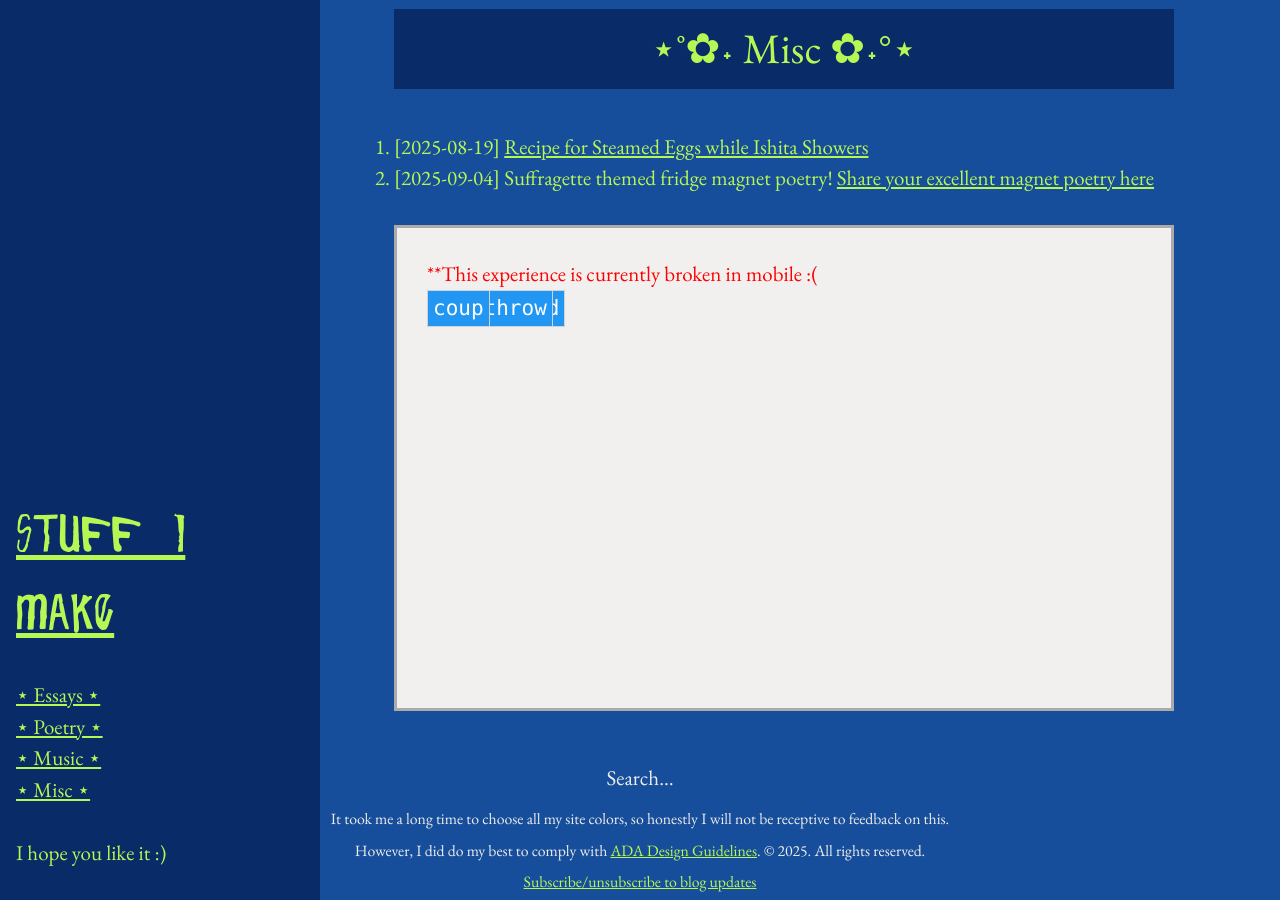
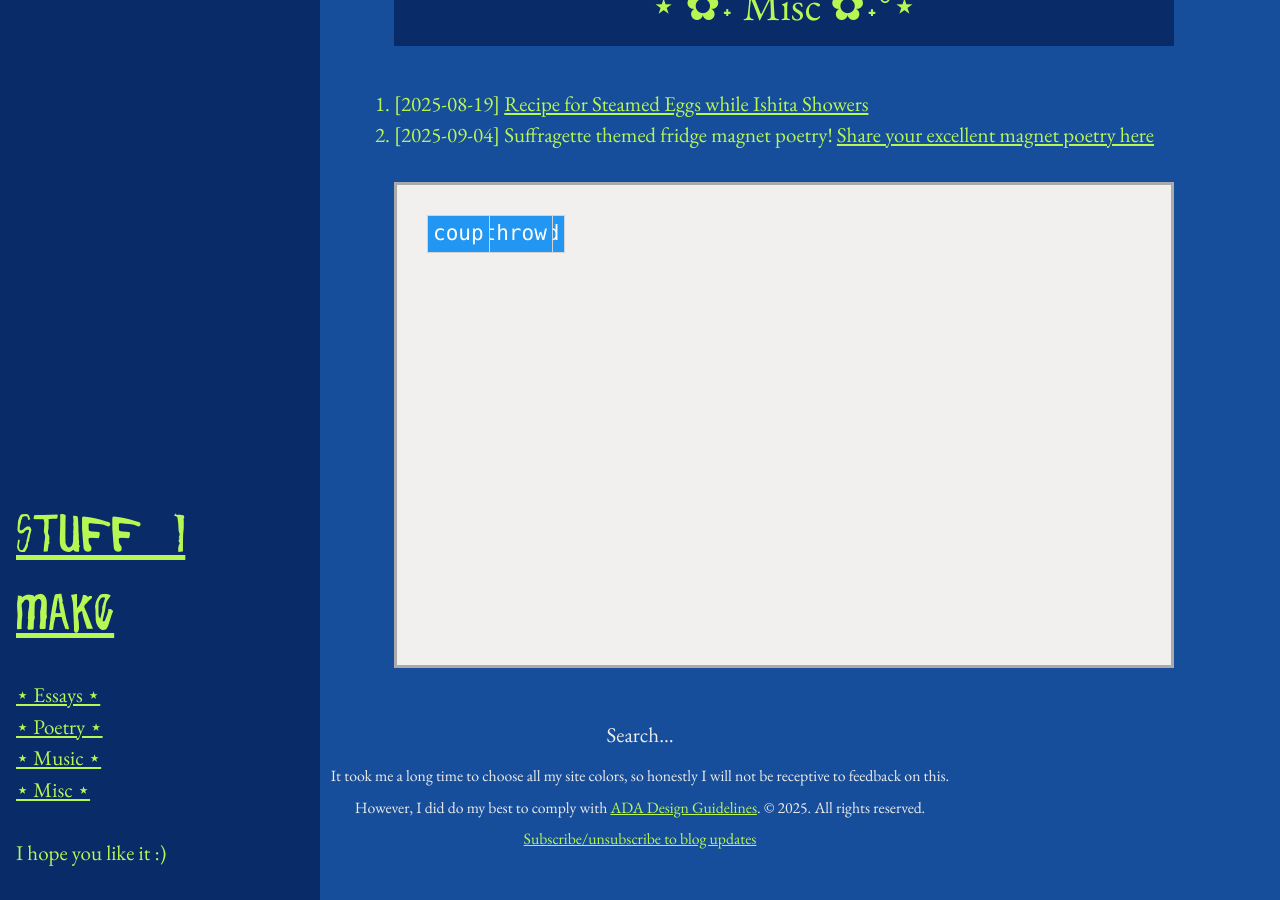
Before and after one commit to limh0228/schemes_and_machinations, a Jekyll site: the page built from pages/my_content.md, in a window 1280 px wide and 900 px high, scrolled down 3776 px. Built offline with Jekyll 4.4.1, drawn with Linux system fonts in a browser that asks for light colours.

Commit message:
fix some mobile stuff

```diff
--- a/_includes/magnet_poetry.html
+++ b/_includes/magnet_poetry.html
@@ -1,5 +1,4 @@
 <div id = "inner-gamebox">
-  <p style="color: red;">**This experience is currently broken in mobile :(</p>
 
   <!-- Magnets -->
   <div id="magnet1" draggable="true" class="draggable">more</div>
--- a/pages/my_content.md
+++ b/pages/my_content.md
@@ -22,16 +22,16 @@
 
 <h2 class = "section-header">⭒❀˚ Poetry °❀ೃ࿔</h2>
 
-<div style="display: flex; justify-content: space-between; padding: 2em; min-width: 100%">
+<div style="display: flex; justify-content: space-between; padding: 2em;">
     <a style ="min-width: 100%" href="{{ site.baseurl }}{% post_url 2024-06-10-a-long-season-of-color %}">
-        <img style ="min-width: 100%" alt="Illustration banner" src="{{ "/assets/images/jessie/a-long-season-of-color.png" | relative_url }}" />
+        <img style ="min-width: 100%" alt="Illustration or flowers, a woman with tears" src="{{ "/assets/images/jessie/a-long-season-of-color.png" | relative_url }}" />
         <p style="margin-left: 20px;">[2024-06-10] A Long Season of Color (Seattle in June)</p>
     </a>
 </div>
 
 <div style="display: flex; justify-content: space-between; padding: 2em;">
     <a href="{{ site.baseurl }}{% post_url 2024-11-17-a-modest-room %}">
-        <img alt="Illustration banner" src="{{ "/assets/images/jessie/a-modest-room.png" | relative_url }}" />
+        <img alt="Illustration of three chairs" src="{{ "/assets/images/jessie/a-modest-room.png" | relative_url }}" />
         <p style="margin-left: 20px;">[2024-11-17] A Modest Room (San Jose in October)</p>
     </a>
 </div>
@@ -40,7 +40,7 @@
 
 <div style="display: flex; justify-content: space-between; padding: 2em;">
     <a href="{{ site.baseurl }}{% post_url 2025-06-25-heat-death %}">
-        <img alt="Illustration banner" src="{{ "/assets/images/jessie/heat-death.png" | relative_url }}" />
+        <img alt="Illustration of person holding a star" src="{{ "/assets/images/jessie/heat-death.png" | relative_url }}" />
         <p style="margin-left: 20px;">[2025-06-25] On heat death / sleeping next to you</p>
     </a>
 </div>
@@ -55,7 +55,7 @@
 
 <div style="display: flex; justify-content: space-between; padding: 2em;">
     <a href="{{ site.baseurl }}{% post_url 2025-09-21-desolate-summer %}">
-        <img alt="Illustration banner" src="{{ "/assets/images/debris-in-the-harbor.jpg" | relative_url }}" />
+        <img alt="Picture of the East River in Autumn, leaves in the water" src="{{ "/assets/images/debris-in-the-harbor.jpeg" | relative_url }}" />
         <p style="margin-left: 20px;">[2025-09-21] Desolate Summer</p>
     </a>
 </div>
```
Also changed, not shown: 2 other files.
